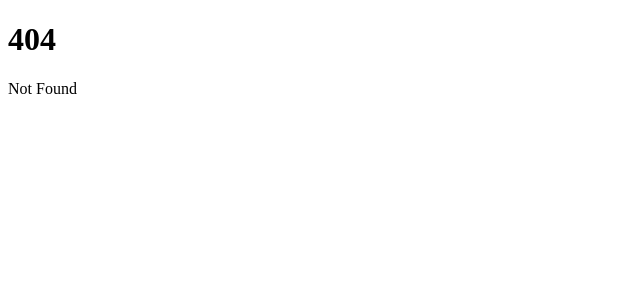
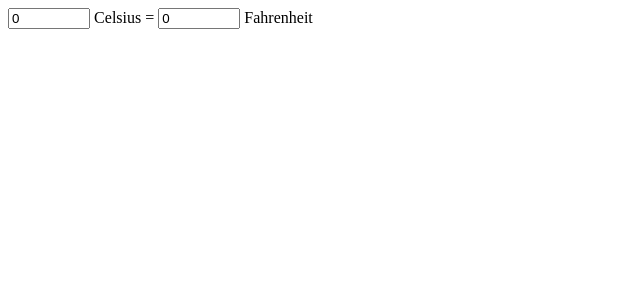
Before and after one commit to eriksokolov/sv, a SvelteKit app: page /about in a window 1280 px wide. Before the commit this address had no page. Shown: the top 300 px of the page, without its empty margins (0-640 px from the left). Built offline with nearby package versions, Linux system fonts and the light colour scheme.

Commit message:
create a new project, temperature converter

```diff
--- a/src/routes/+page.svelte
+++ b/src/routes/+page.svelte
@@ -6,3 +6,5 @@
     <input type="text" bind:value={count}>
     <button onclick={() => count = count + 1}>Count</button>
 </div>
+
+<a href="./about/temperature.svelte">temperature converter</a>
--- /dev/null
+++ b/src/routes/about/+page.svelte
@@ -0,0 +1,16 @@
+<script lang="ts">
+    let c = $state(0)
+    let f = $state(0)
+</script>
+
+<div>
+    <input type="number" bind:value={c} /> Celsius =
+    <input type="number" bind:value={f} /> Fahrenheit
+</div>
+
+
+<style>
+    input[type="number"] {
+        max-width: 10ch;
+    }
+</style>
```
